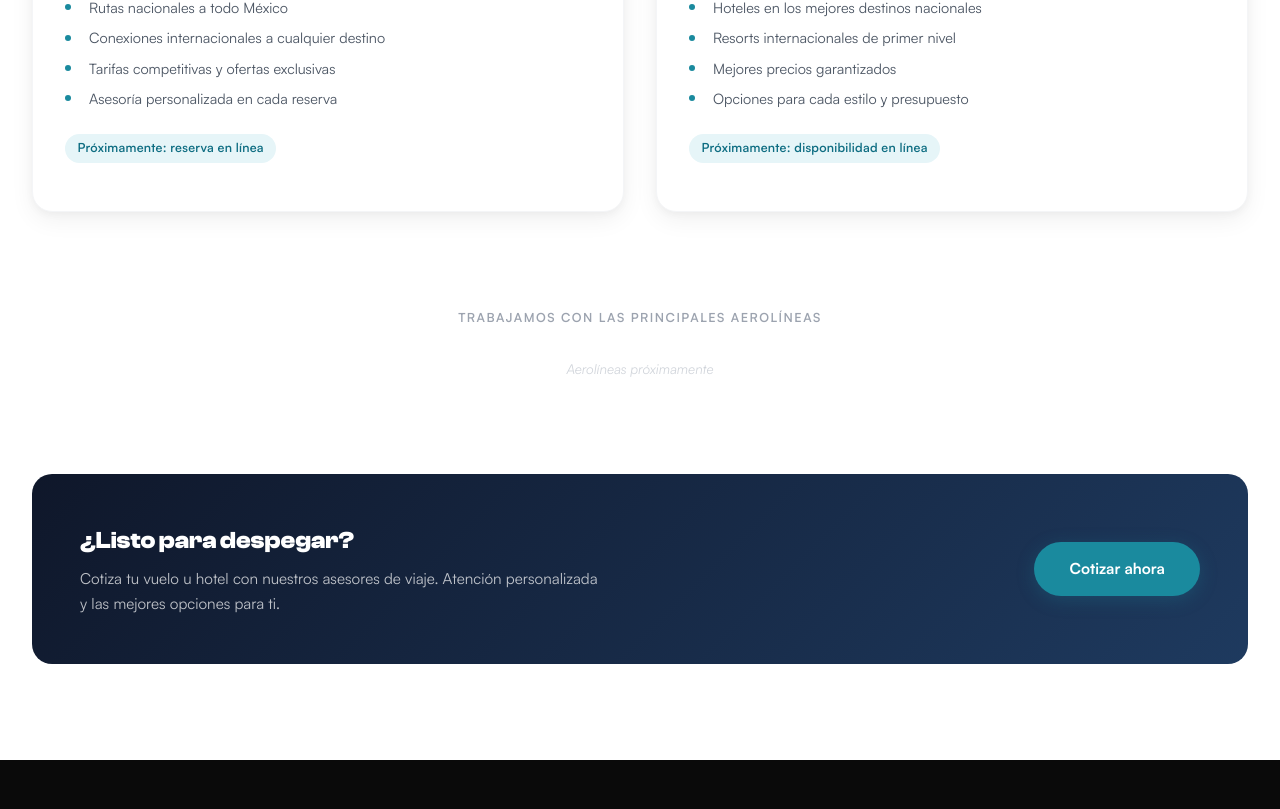
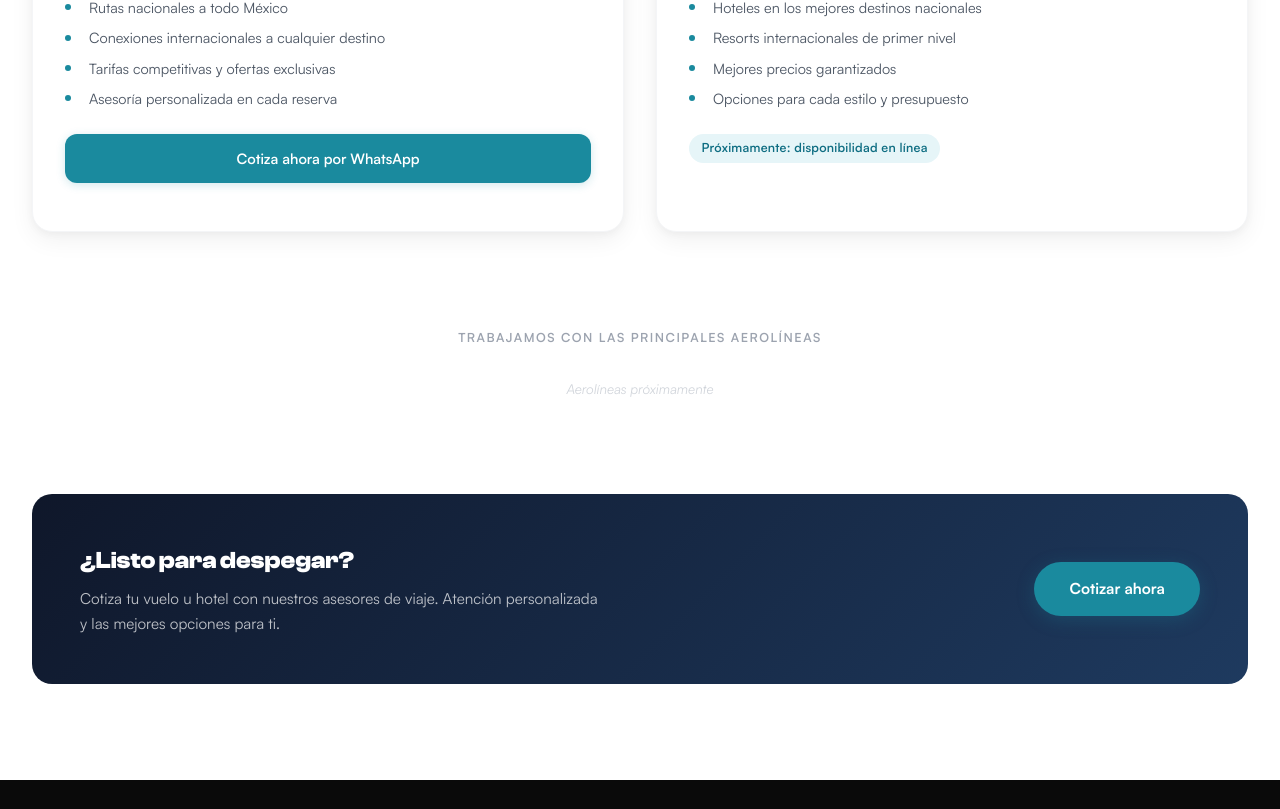
Before and after one commit to siannatravel-hub/SiannaTravel, a React (Vite) app in the folder client/: page / in a window 1280 px wide. Shown: the part 3431-4240 px from the top of the page. Built offline with nearby package versions, Linux system fonts and the light colour scheme; no server answers; the database is empty.

Commit message:
feat: center footer logo, add WhatsApp CTA button to Vuelos card

```diff
--- a/client/src/components/FlightHotelServices/FlightHotelServices.jsx
+++ b/client/src/components/FlightHotelServices/FlightHotelServices.jsx
@@ -40,7 +40,14 @@ export default function FlightHotelServices() {
                 <li>Tarifas competitivas y ofertas exclusivas</li>
                 <li>Asesoría personalizada en cada reserva</li>
               </ul>
-              <span className={styles.cardTag}>Próximamente: reserva en línea</span>
+              <a
+                href="https://wa.me/527753718942?text=Hola%2C%20me%20interesa%20cotizar%20un%20vuelo"
+                target="_blank"
+                rel="noopener noreferrer"
+                className={styles.cardBtn}
+              >
+                Cotiza ahora por WhatsApp
+              </a>
             </div>
           </div>
 
--- a/client/src/components/FlightHotelServices/FlightHotelServices.module.css
+++ b/client/src/components/FlightHotelServices/FlightHotelServices.module.css
@@ -192,6 +192,29 @@
   letter-spacing: 0.02em;
 }
 
+.cardBtn {
+  display: inline-flex;
+  align-items: center;
+  justify-content: center;
+  width: 100%;
+  padding: 0.8rem 1.5rem;
+  font-family: var(--font-sans);
+  font-size: 0.9rem;
+  font-weight: 600;
+  color: #fff;
+  background: var(--color-primary);
+  border-radius: var(--radius-md);
+  text-decoration: none;
+  transition: all var(--transition-base);
+  box-shadow: 0 2px 10px rgba(26, 138, 158, 0.2);
+}
+
+.cardBtn:hover {
+  background: var(--color-primary-dark);
+  transform: translateY(-2px);
+  box-shadow: 0 6px 20px rgba(26, 138, 158, 0.35);
+}
+
 /* ---- Airlines ---- */
 .airlines {
   text-align: center;
--- a/client/src/components/Layout/Footer.jsx
+++ b/client/src/components/Layout/Footer.jsx
@@ -5,15 +5,19 @@ export default function Footer() {
   return (
     <footer className={styles.footer}>
       <div className="container">
+        {/* Logo centrado */}
+        <div className={styles.footerLogoCenter}>
+          <Link to="/">
+            <img
+              src="/images/logos/logosianna-beige.png"
+              alt="Sianna Travel"
+              className={styles.footerLogo}
+            />
+          </Link>
+        </div>
+
         <div className={styles.footerGrid}>
           <div>
-            <Link to="/" className={styles.footerBrand}>
-              <img
-                src="/images/logos/logosianna-beige.png"
-                alt="Sianna Travel"
-                className={styles.footerLogo}
-              />
-            </Link>
             <p className={styles.footerDesc}>
               Tu agencia de viajes de confianza. Creamos experiencias inolvidables
               en los mejores destinos del mundo con atención personalizada.
--- a/client/src/components/Layout/Footer.module.css
+++ b/client/src/components/Layout/Footer.module.css
@@ -20,6 +20,13 @@
   grid-template-columns: 2fr 1fr 1fr 1fr;
   gap: var(--space-2xl);
   margin-bottom: var(--space-2xl);
+}
+
+.footerLogoCenter {
+  text-align: center;
+  margin-bottom: var(--space-2xl);
+  padding-bottom: var(--space-xl);
+  border-bottom: 1px solid rgba(255, 255, 255, 0.08);
 }
 
 .footerBrand {
```
